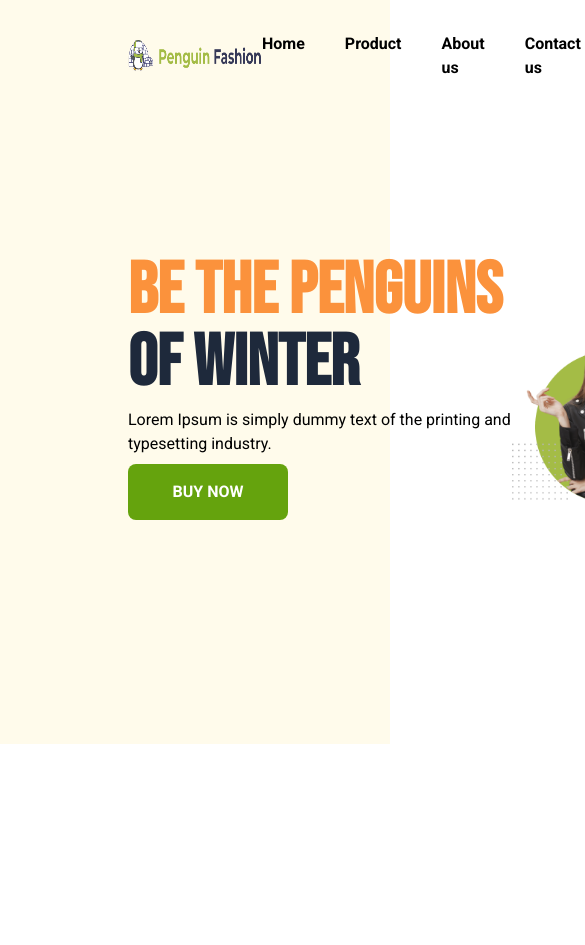
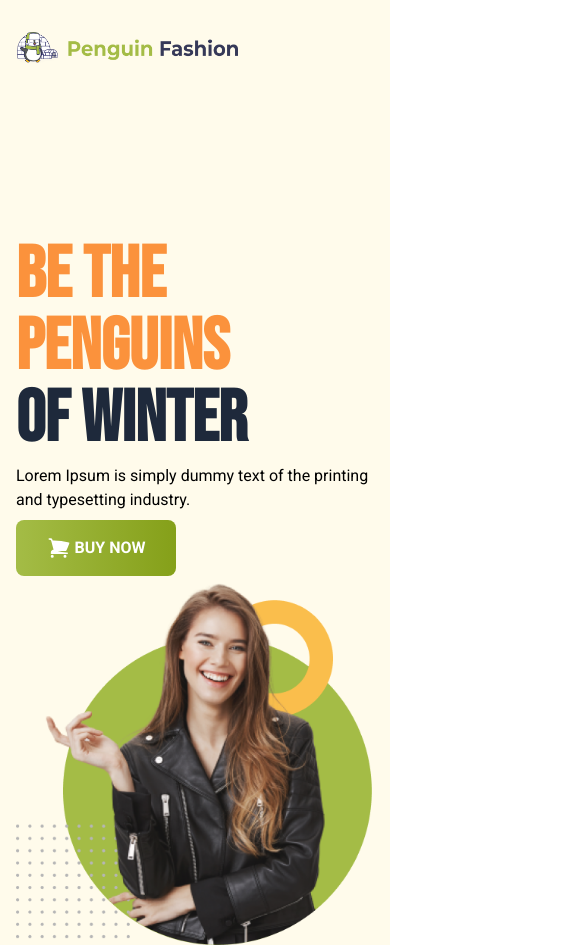
Before and after one commit to shafriki/penguin-fashion_TailwindCSS, a plain HTML site: page index.html in a window 390 px wide. Shown: the top 945 px of the page, 585 px wide, since content can reach past the window. Before the commit the page ends 844 px from the top, so only its background shows below. Drawn offline with nearby package versions, Linux system fonts and the light colour scheme.

Commit message:
banner responsive

```diff
--- a/index.html
+++ b/index.html
@@ -25,30 +25,40 @@
     </style>
 </head>
 <body class="font-roboto">
-    <header class="header-section bg-amber-50">
-        <nav class="flex justify-between items-center mx-32">
+    <header class="header-section bg-amber-50 pl-4 pr-4">
+
+        <!-- navbar section start -->
+        <nav class="flex justify-between items-center md:mx-32">
             <img src="icons/logo.png" alt="" class="w-56 h-8 mt-8">
 
-            <div class="flex gap-10 mt-8">
+            <!-- <div class="md:flex md:gap-10 md:mt-8 ">
                 <a href="#" class="font-roboto text-base font-semibold">Home</a>
                 <a href="#" class="font-roboto text-base font-semibold">Product</a>
                 <a href="#" class="font-roboto text-base font-semibold">About us</a>
                 <a href="#" class="font-roboto text-base font-semibold">Contact us</a>
-            </div>
+            </div> -->
         </nav>
-        <div class="flex justify-between items-center">
+        <!-- navbar section end -->
+
+        <!-- banner section start -->
+        <div class="md:flex md:justify-between md:items-center">
             <div>
-                <h3 class="uppercase font-bebas-neue ml-32 mb-2 mt-44"><span class="text-7xl text-orange-400 font-semibold">Be the Penguins</span>
+                <h3 class="uppercase font-bebas-neue md:ml-32 mb-2 mt-44"><span class="text-7xl text-orange-400 font-semibold">Be the Penguins</span>
                     <br><span class="text-7xl text-slate-800 font-semibold ">of Winter</span></h3>
-                <p class="font-roboto ml-32 mb-2 text-black w-96">Lorem Ipsum is simply dummy text of the printing
+                <p class="font-roboto md:ml-32 mb-2 text-black md:w-96">Lorem Ipsum is simply dummy text of the printing
                     and typesetting industry.</p>
-                <button class="font-roboto ml-32 bg-lime-600 h-14 w-40 rounded-lg text-base text-white font-semibold mb-56">BUY NOW</button>
+                <button class="font-roboto md:ml-32 bg-gradient-to-r from-[#A4BC46] to-[#85A019] h-14 w-40 rounded-lg text-base text-white font-semibold md:mb-56">
+                    <svg xmlns="http://www.w3.org/2000/svg" fill="white" viewBox="0 0 24 24" stroke-width="1.5" stroke="currentColor" class="size-6 inline">
+                        <path stroke-linecap="round" stroke-linejoin="round" d="M2.25 3h1.386c.51 0 .955.343 1.087.835l.383 1.437M7.5 14.25a3 3 0 0 0-3 3h15.75m-12.75-3h11.218c1.121-2.3 2.1-4.684 2.924-7.138a60.114 60.114 0 0 0-16.536-1.84M7.5 14.25 5.106 5.272M6 20.25a.75.75 0 1 1-1.5 0 .75.75 0 0 1 1.5 0Zm12.75 0a.75.75 0 1 1-1.5 0 .75.75 0 0 1 1.5 0Z" />
+                      </svg>
+
+                    BUY NOW</button>
             </div>
             <div>
                 <img src="images/model.png" alt="" class="mr-44">
             </div>
         </div>
-
+        <!-- banner section end -->
     </header>
 
 
```
